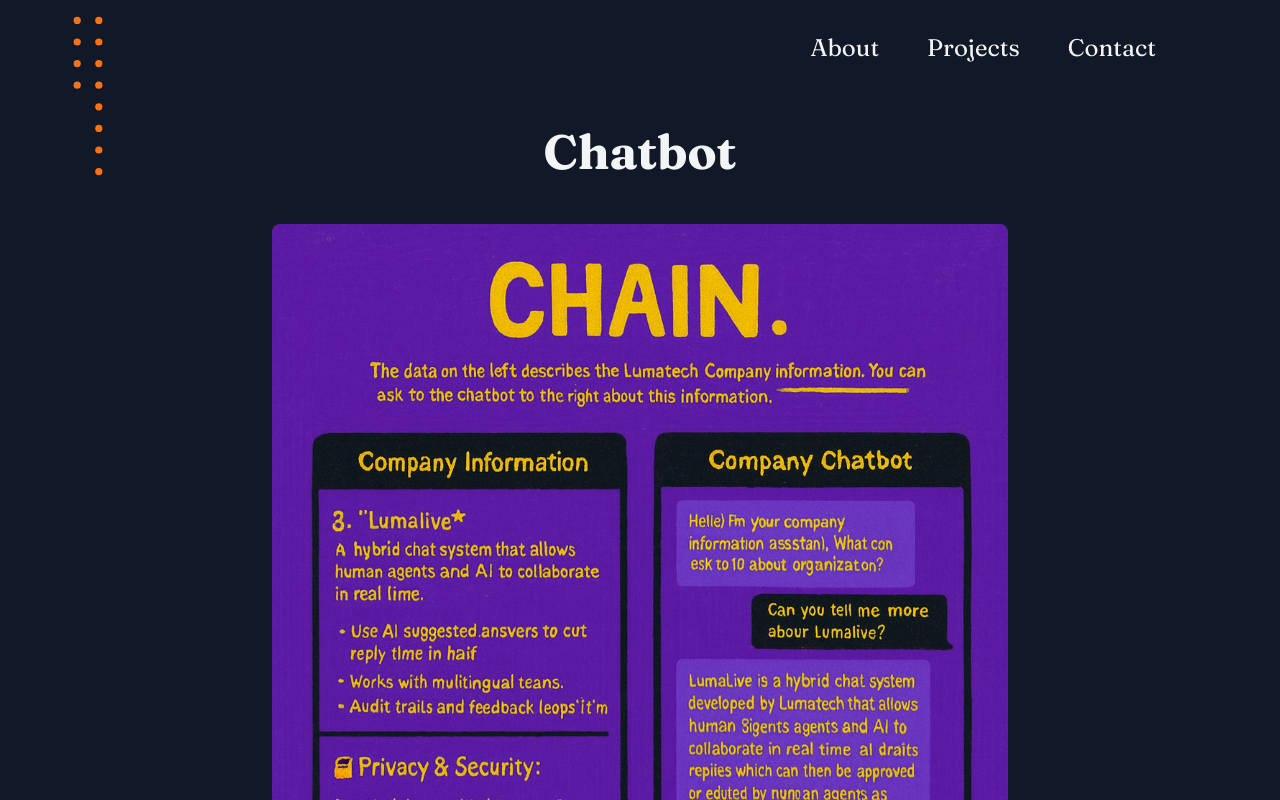
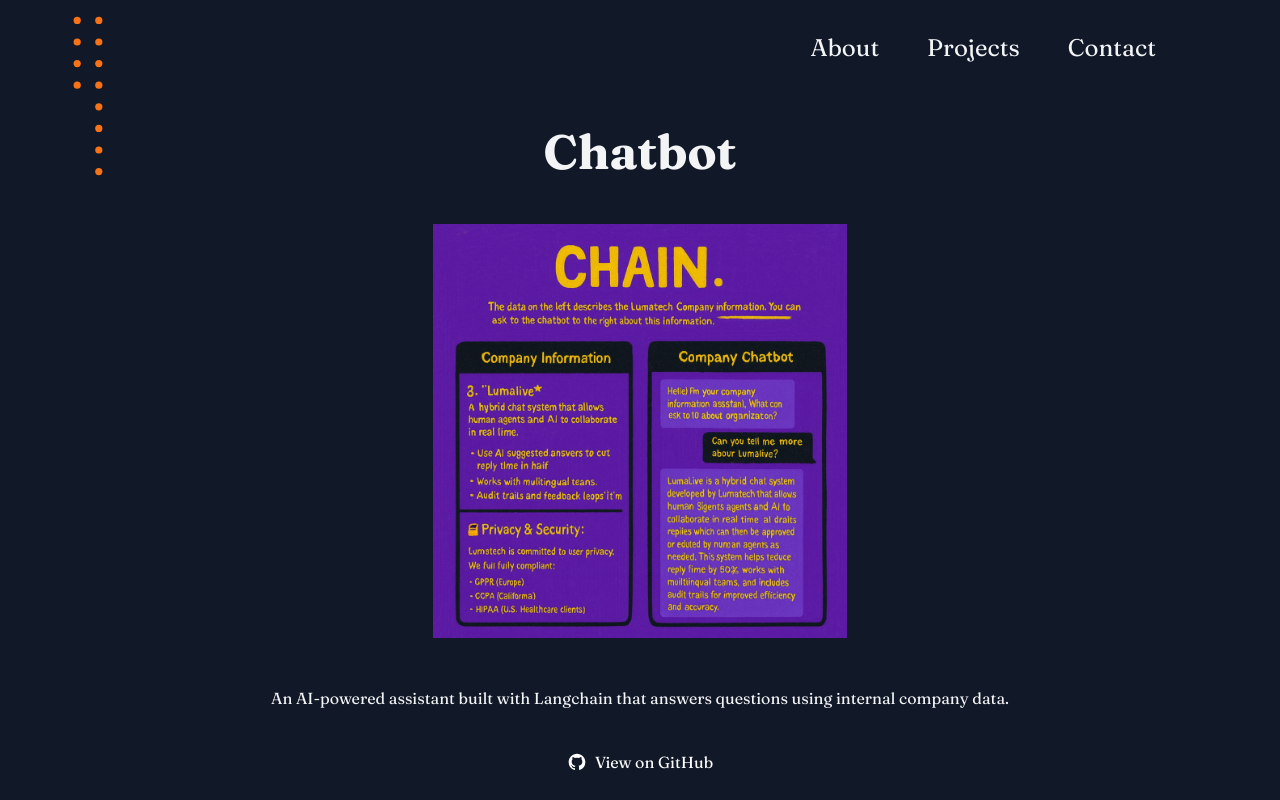
Before and after one commit to karinfdez/nextjs-portfolio, a Next.js app: page /projects/chatbot in a window 1280 px wide. Shown: the top 800 px of the page. Built offline with nearby package versions, Linux system fonts and the light colour scheme.

Commit message:
Modify carousel height

```diff
--- a/components/ProjectMediaCarousel.jsx
+++ b/components/ProjectMediaCarousel.jsx
@@ -54,7 +54,7 @@
           {mediaItems.map((item, idx) => (
             <div
               key={idx}
-              className="embla__slide flex-[0_0_100%] bg-gray-900 flex items-center justify-center"
+              className="embla__slide flex-[0_0_100%] aspect-video bg-gray-900 flex items-center justify-center"
             >
               {item.type === "video" ? (
                 <iframe
@@ -70,7 +70,7 @@
                   alt={`Screenshot ${idx + 1}`}
                   width={1280}
                   height={720}
-                  className="object-contain w-full h-auto"
+                  className="object-contain w-full h-full"
                   unoptimized
                 />
               )}
```
